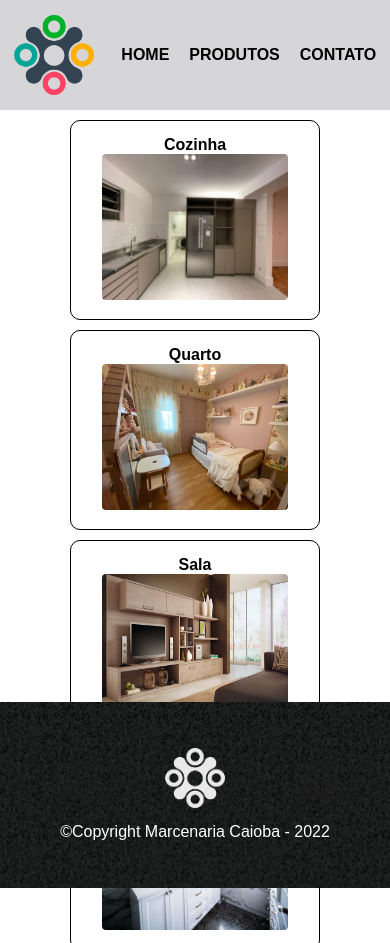
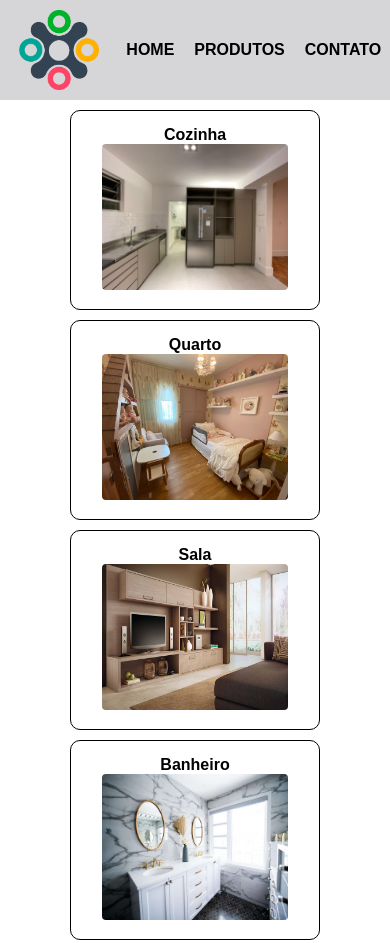
Before and after one commit to VitorSantos920/siteCompleto, a plain HTML site: page produtos.html in a window 390 px wide. Shown: the top 943 px of the page. Drawn offline with Linux system fonts and the light colour scheme.

Commit message:
Correção de Responsividade (relação ao Footer)/Cod

```diff
--- a/assets/css/default.css
+++ b/assets/css/default.css
@@ -5,13 +5,10 @@
 }
 
 body {
-    display: flex;
-    flex-direction: column;
     font-family: sans-serif;
 }
 
 .header{
-    height: 13vh;
     width: 100vw;
     background-color: rgb(214, 214, 216);
     display: flex;
@@ -27,6 +24,7 @@ body {
 #logo_base{
     height:80px;
     width: 80px;
+    margin: 10px;
 }
 
 .menu-itens{
@@ -47,7 +45,6 @@ a:hover {
 }
 
 .footer{
-    height: 22vh;
     width: 100vw;
     background-image: url("/assets/img/bg.jpg");
     display: flex;
@@ -55,6 +52,7 @@ a:hover {
     align-items: center;
     flex-direction: column;
     gap: 15px;
+    padding: 10px;
     color: white;
 }
 
--- a/assets/css/produtos.css
+++ b/assets/css/produtos.css
@@ -3,16 +3,15 @@
     align-items: center;
     justify-content: center;
     width: 100vw;
-    margin-top: 10px;
 }
 
 .main-content {
-    height: 69vh;
     width: 800px;
     display: flex;
     justify-content: center;
     flex-wrap: wrap;
     gap: 10px;
+    padding: 10px 0;
 }
 
 section {
```
